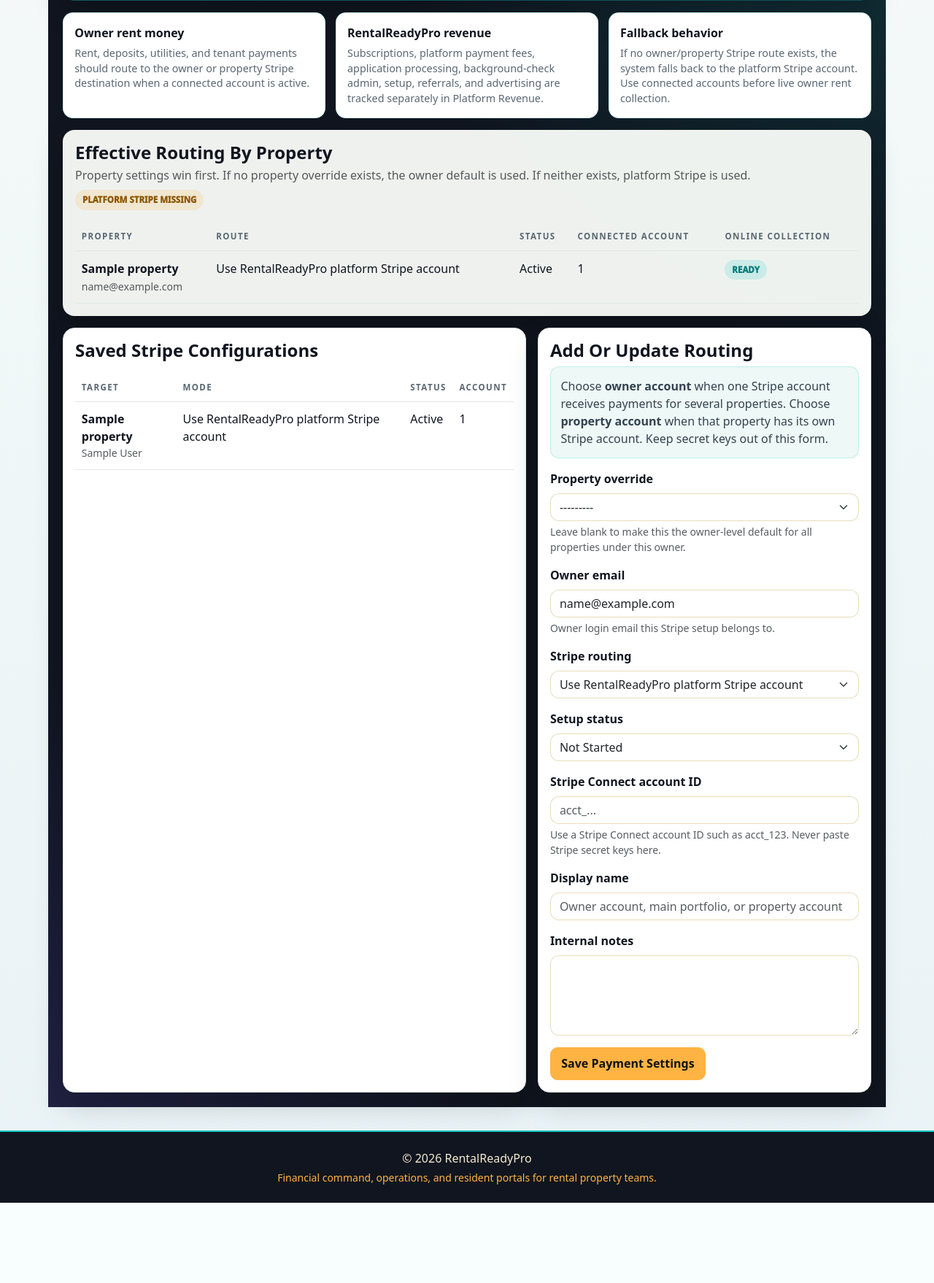
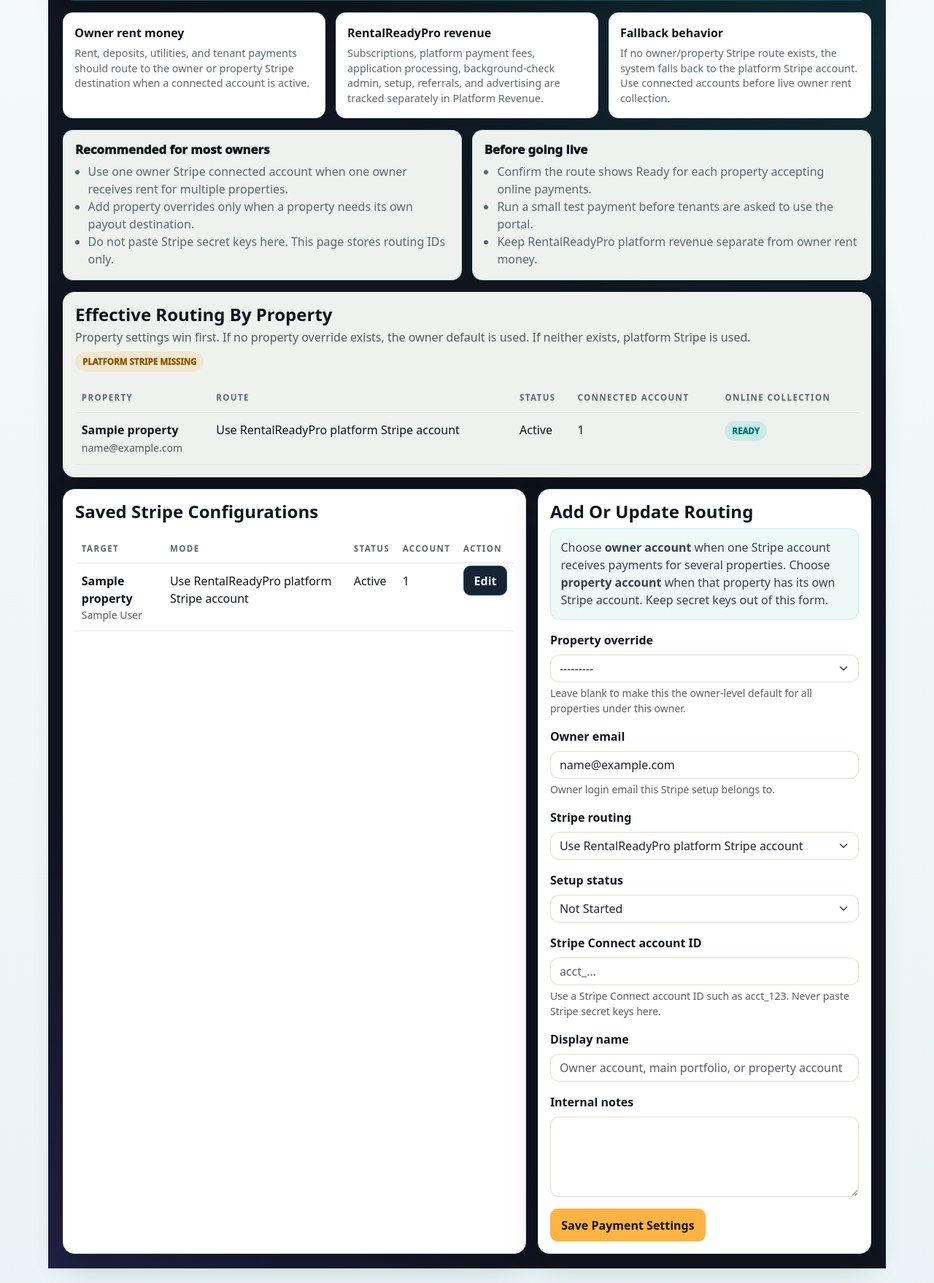
Before and after one commit to BowlingLegacy/rentlogic, a Django app: page /owner-dashboard/payments/ in a window 1280 px wide. Shown: the part 338-2096 px from the top of the page at 73% size. Before the commit the page ends 1986 px from the top, so only its background shows below. Run offline with Django 5.2, Linux system fonts and the light colour scheme; a user stored in the database is signed in; tables that the repository leaves empty hold one stand-in row (values such as "Sample post").

Commit message:
Improve owner Stripe routing setup

```diff
--- a/main/owner_views.py
+++ b/main/owner_views.py
@@ -392,7 +392,19 @@ def owner_payment_settings(request):
             messages.success(request, "Stripe payment settings saved.")
             return redirect("owner_payment_settings")
     else:
-        form = StripePaymentConfigurationForm(properties=properties, owner_email=owner_email)
+        config_id = request.GET.get("config_id")
+        instance = None
+        if config_id:
+            instance = get_object_or_404(StripePaymentConfiguration, id=config_id)
+            if not is_super_admin(request.user) and not is_assistant_admin(request.user):
+                allowed_property_ids = set(properties.values_list("id", flat=True))
+                if instance.property_id and instance.property_id not in allowed_property_ids:
+                    messages.error(request, "You cannot edit payment settings for that property.")
+                    return redirect("owner_payment_settings")
+                if not instance.property_id and instance.owner_email.lower() != owner_email.lower():
+                    messages.error(request, "You cannot edit payment settings for that owner.")
+                    return redirect("owner_payment_settings")
+        form = StripePaymentConfigurationForm(instance=instance, properties=properties, owner_email=owner_email)
 
     configs = (
         StripePaymentConfiguration.objects
--- a/templates/owner_payment_settings.html
+++ b/templates/owner_payment_settings.html
@@ -138,9 +138,33 @@
     font-size: .9rem;
     line-height: 1.45;
 }
+.routing-guide {
+    display: grid;
+    gap: .85rem;
+    grid-template-columns: repeat(2, minmax(0, 1fr));
+    margin-bottom: 1rem;
+}
+.routing-guide-card {
+    background: rgba(248,251,247,.96);
+    border: 1px solid rgba(16,199,194,.22);
+    border-radius: 14px;
+    color: #10151f;
+    padding: 1rem;
+}
+.routing-guide-card h2 {
+    font-size: 1.05rem;
+    font-weight: 950;
+    margin-bottom: .45rem;
+}
+.routing-guide-card ul {
+    color: #596772;
+    margin-bottom: 0;
+    padding-left: 1.1rem;
+}
 @media (max-width: 992px) {
     .payments-grid { grid-template-columns: 1fr; }
     .money-lanes { grid-template-columns: 1fr; }
+    .routing-guide { grid-template-columns: 1fr; }
 }
 </style>
 
@@ -172,6 +196,25 @@
         <article class="money-lane">
             <strong>Fallback behavior</strong>
             <span>If no owner/property Stripe route exists, the system falls back to the platform Stripe account. Use connected accounts before live owner rent collection.</span>
+        </article>
+    </section>
+
+    <section class="routing-guide">
+        <article class="routing-guide-card">
+            <h2>Recommended for most owners</h2>
+            <ul>
+                <li>Use one owner Stripe connected account when one owner receives rent for multiple properties.</li>
+                <li>Add property overrides only when a property needs its own payout destination.</li>
+                <li>Do not paste Stripe secret keys here. This page stores routing IDs only.</li>
+            </ul>
+        </article>
+        <article class="routing-guide-card">
+            <h2>Before going live</h2>
+            <ul>
+                <li>Confirm the route shows Ready for each property accepting online payments.</li>
+                <li>Run a small test payment before tenants are asked to use the portal.</li>
+                <li>Keep RentalReadyPro platform revenue separate from owner rent money.</li>
+            </ul>
         </article>
     </section>
 
@@ -228,6 +271,7 @@
                             <th>Mode</th>
                             <th>Status</th>
                             <th>Account</th>
+                            <th>Action</th>
                         </tr>
                     </thead>
                     <tbody>
@@ -240,9 +284,10 @@
                                 <td>{{ config.get_account_mode_display }}</td>
                                 <td>{{ config.get_status_display }}</td>
                                 <td>{{ config.stripe_account_id|default:"-" }}</td>
+                                <td><a href="{% url 'owner_payment_settings' %}?config_id={{ config.id }}" class="btn-dark-soft">Edit</a></td>
                             </tr>
                         {% empty %}
-                            <tr><td colspan="4">No saved Stripe routing yet. Add an owner default or a property override.</td></tr>
+                            <tr><td colspan="5">No saved Stripe routing yet. Add an owner default or a property override.</td></tr>
                         {% endfor %}
                     </tbody>
                 </table>
@@ -256,6 +301,12 @@
             </div>
             <form method="post">
                 {% csrf_token %}
+                {% if form.instance.pk %}
+                    <input type="hidden" name="config_id" value="{{ form.instance.pk }}">
+                    <div class="form-help mb-3">
+                        Editing saved route <strong>{{ form.instance }}</strong>. Save changes below or clear the browser URL to add a new route.
+                    </div>
+                {% endif %}
                 {% for field in form %}
                     <div class="mb-3">
                         <label class="form-label fw-bold">{{ field.label }}</label>
```
